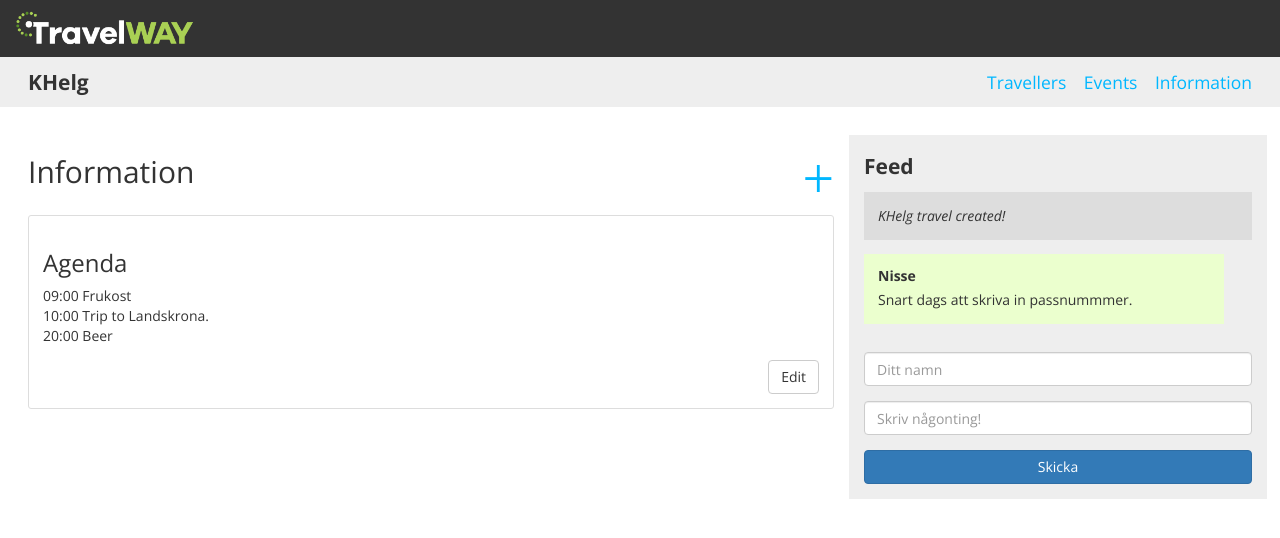
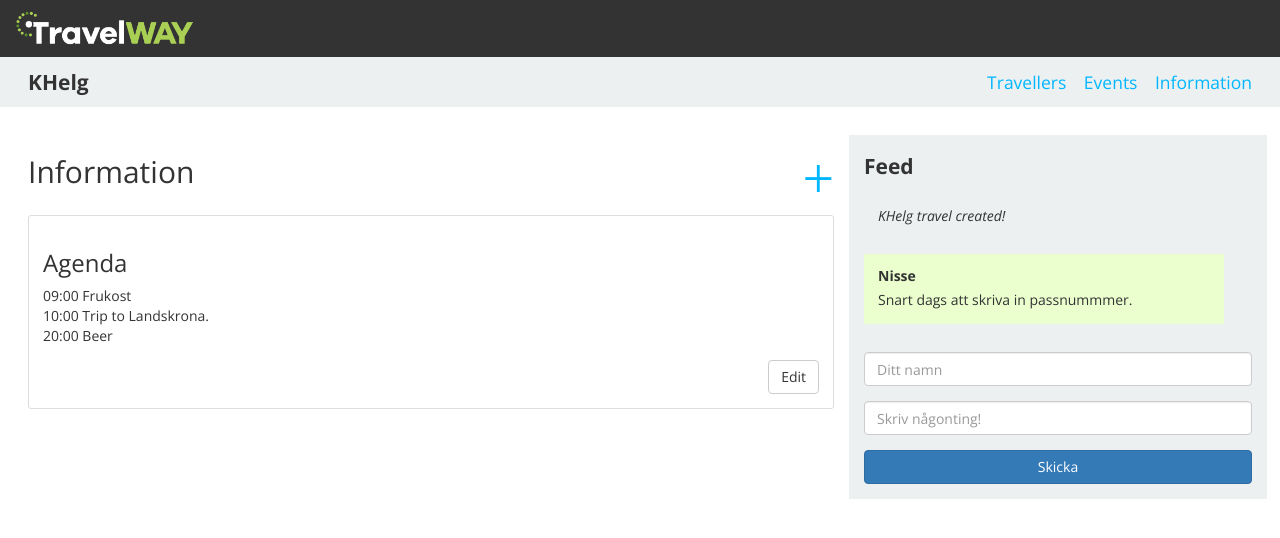
Before and after one commit to jayway/KHelg2015-Team4-server, a Node server app: page /infos/ in a window 1280 px wide. Shown: the top 538 px of the page. Run offline with Node 20, Linux system fonts and the light colour scheme; some libraries are stand-ins or nearby versions; some web fonts are replaced.

Commit message:
Travelway colors

```diff
--- a/public/stylesheets/style.css
+++ b/public/stylesheets/style.css
@@ -16,7 +16,7 @@ a {
 }
 
 .topbar {
-  background: #eee;
+  background: #ecf0f1;
   padding: 0 2em;
 }
 
@@ -75,7 +75,7 @@ td time {
 }
 
 .sidebar {
-  background: #eee;
+  background: #ecf0f1;
 }
 .sidebar h2 {
   font-size: 150%;
@@ -99,7 +99,7 @@ td time {
 }
 .log .message.system {
   margin: 0 0 1em;
-  background: #ddd;
+  background: none;
   font-style: italic;
 }
 .message h3 {
```
